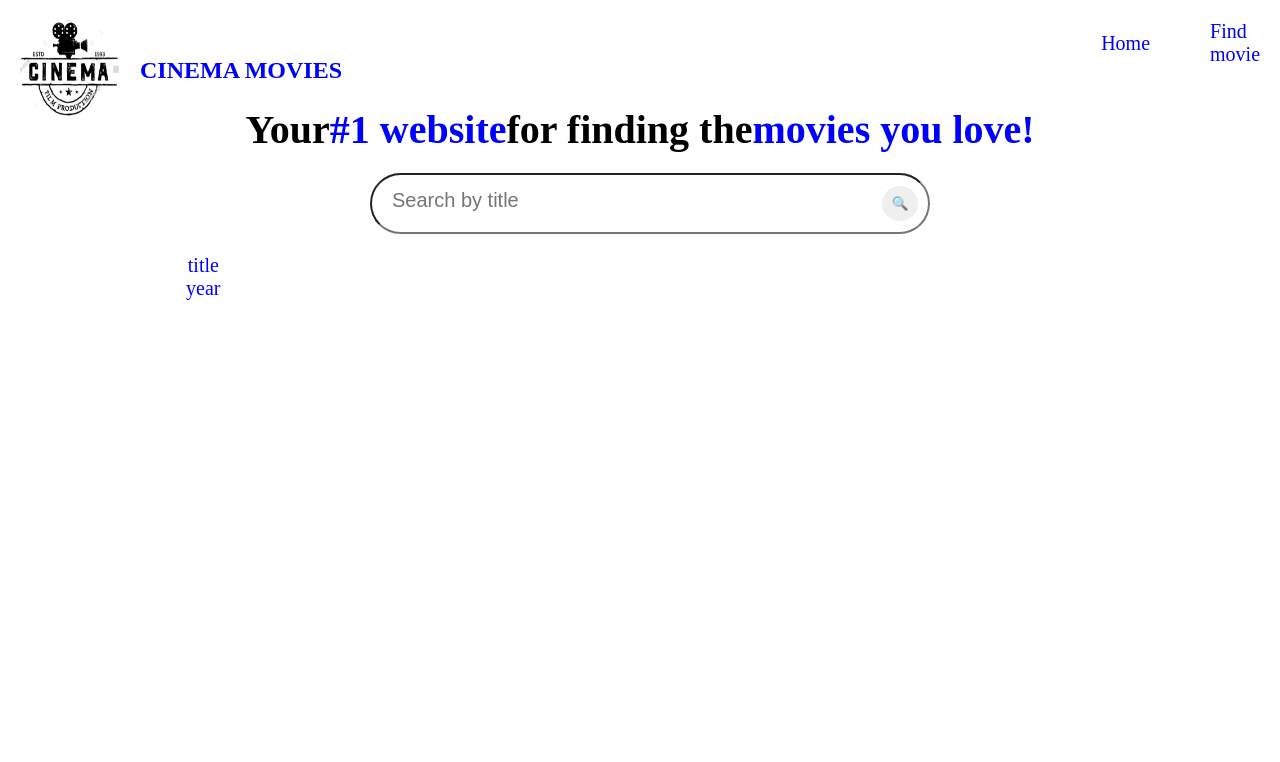
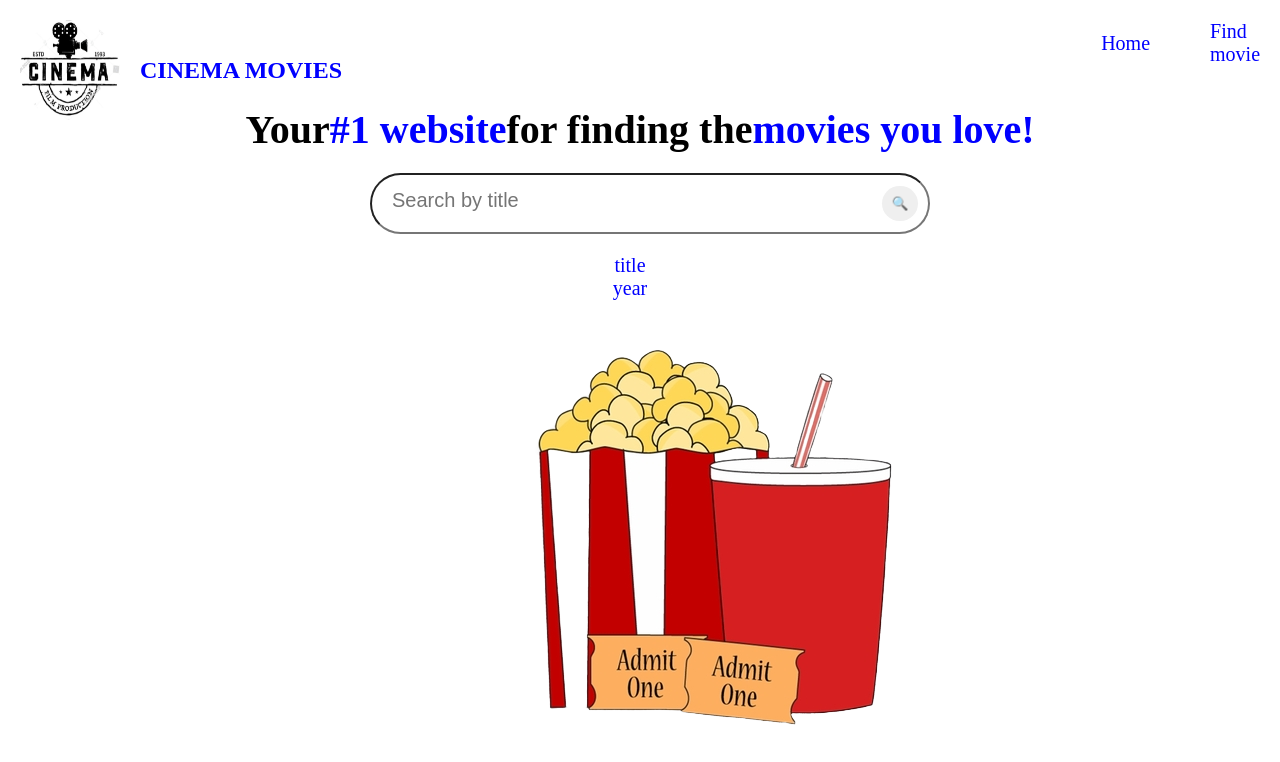
Before and after one commit to TinaWheeldon/final-project, a plain HTML site: page index.html in a window 1280 px wide. Drawn offline with Linux system fonts and the light colour scheme; no server answers.

Commit message:
Initial Commit

```diff
--- a/index.html
+++ b/index.html
@@ -31,7 +31,7 @@
             <input type="text" class="searchbar" placeholder="Search by title">
             <button class="search__button" onclick="fetchData()">🔍</button><br>
         </div>
-        <section>
+        <section class="movies">
             <div class="movie-list">
                <div class="movie">
                 <p>title</p>
@@ -40,7 +40,9 @@
                </div>
             </div>
         </section>
-
+            <div>
+                <img src="./final assets/snacks.png" class="snack__photo">
+            </div>
     </section>
 </body>
 
--- a/styles.css
+++ b/styles.css
@@ -118,10 +118,14 @@ input {
     margin-left: 500px;
 }
 
+.movies {
+    display: flex;
+    justify-content: center;
+}
+
 .movie-list {
     display: flex;
     justify-content: center;
-    align-items: center;
     text-align: center;
     flex-wrap: wrap;
     width: calc(100% / 3);
@@ -146,8 +150,8 @@ input {
 
 .snack__photo {
     position: absolute;
-    padding-top: 300px;
-    visibility: hidden;
+    padding-top: 20px;
+    padding-left: 400px;
 }
 
 /*
```
